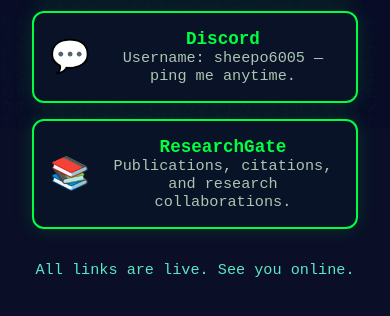
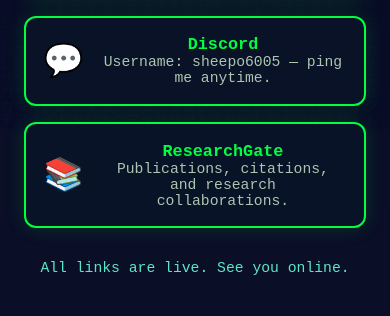
Before and after one commit to mh-sheepu/mh-sheepu.github.io, a plain HTML site: page index.html in a window 390 px wide. Shown: the part 715-1031 px from the top of the page. Drawn offline with Linux system fonts and the light colour scheme.

Commit message:
Improve mobile layout for links page

```diff
--- a/index.html
+++ b/index.html
@@ -20,7 +20,8 @@
             justify-content: center;
             align-items: center;
             color: #fff;
-            overflow: hidden;
+            overflow-x: hidden;
+            overflow-y: auto;
         }
 
         .matrix-bg {
@@ -187,14 +188,35 @@
         }
 
         @media (max-width: 600px) {
+            body {
+                align-items: flex-start;
+                padding: 1rem 0.5rem;
+            }
+            .container {
+                padding: 1.5rem 1rem;
+                width: 100%;
+                max-width: 560px;
+            }
             h1 {
                 font-size: 1.9rem;
             }
             .subtitle {
                 font-size: 1rem;
             }
+            .links-grid {
+                grid-template-columns: 1fr;
+            }
             .link-card {
-                padding: 1rem;
+                padding: 1.1rem;
+            }
+            .link-title {
+                font-size: 1.05rem;
+            }
+            .link-desc {
+                font-size: 0.92rem;
+            }
+            .note {
+                font-size: 0.92rem;
             }
         }
     </style>
```
Also changed, not shown: links.html (+24 -2 lines).
